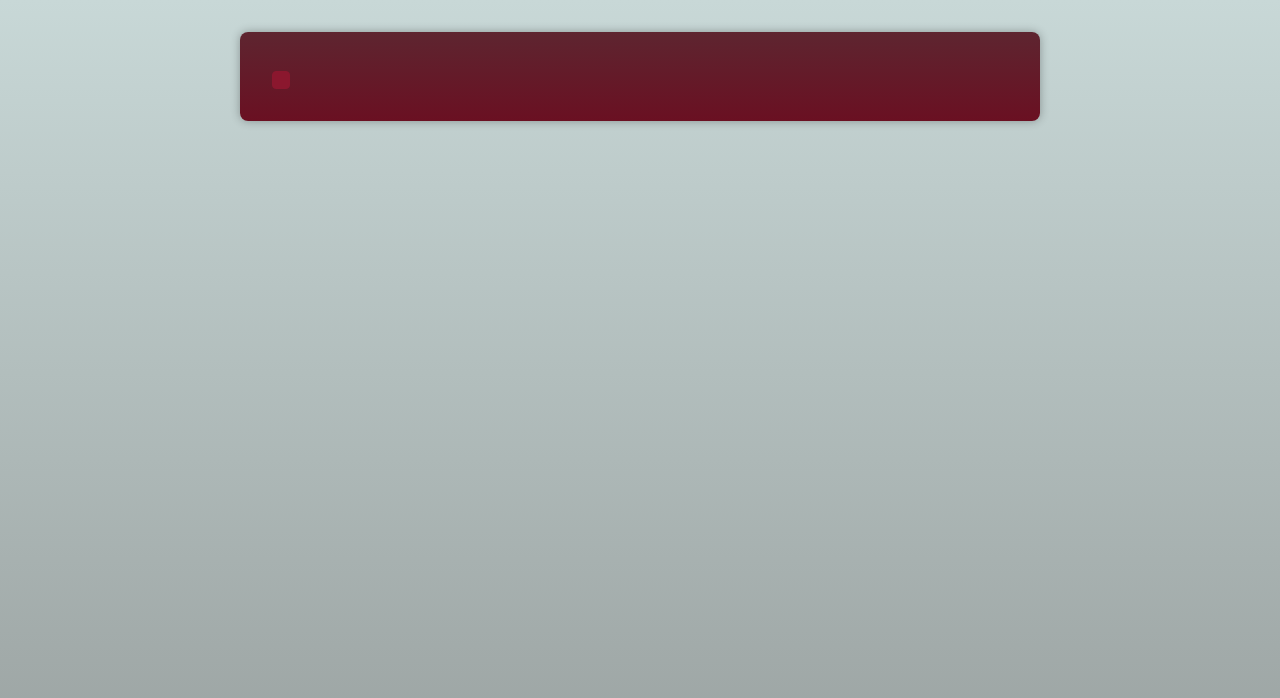
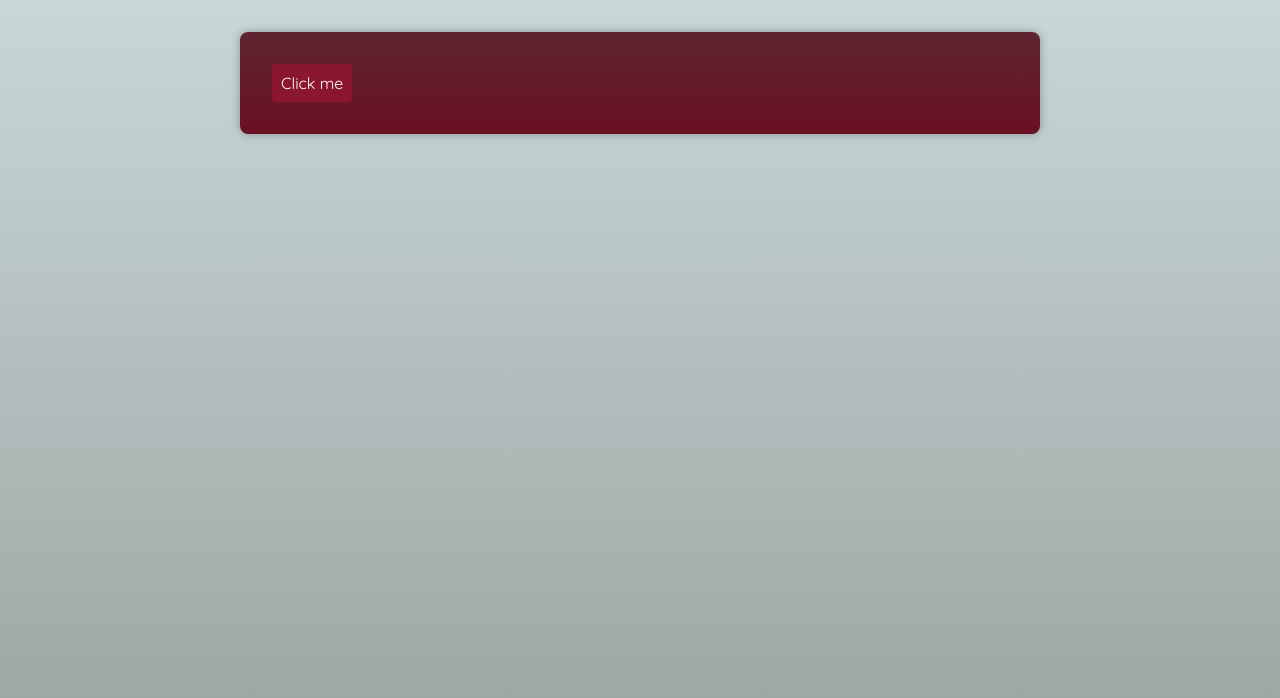
Before and after one commit to yulirumahorbo-dev/Ontangan, a React (Vite) app: page / in a window 1280 px wide. Shown: the top 698 px of the page. Built offline with nearby package versions, Linux system fonts and the light colour scheme; a web font is replaced by a local one.

Commit message:
Building a Better Polymorphic Component with Generic

```diff
--- a/src/App.tsx
+++ b/src/App.tsx
@@ -4,7 +4,7 @@
 function App() {
   return (
     <main>
-      <Container as={Button} />
+      <Container as={Button}>Click me</Container>
     </main>
   );
 }
--- a/src/component/Container.tsx
+++ b/src/component/Container.tsx
@@ -1,10 +1,15 @@
-import type { ElementType } from "react";
+import type { ComponentPropsWithoutRef, ElementType, ReactNode } from "react";
 
-type ContainerProps = {
-  as: ElementType;
-};
+type ContainerProps<T extends ElementType> = {
+  as?: T;
+  children: ReactNode;
+} & ComponentPropsWithoutRef<T>;
 
-export default function Container({ as }: ContainerProps) {
-  const Component = as;
-  return <Component />;
+export default function Container<C extends ElementType>({
+  as,
+  children,
+  ...props
+}: ContainerProps<C>) {
+  const Component = as || "div";
+  return <Component {...props}>{children}</Component>;
 }
```
